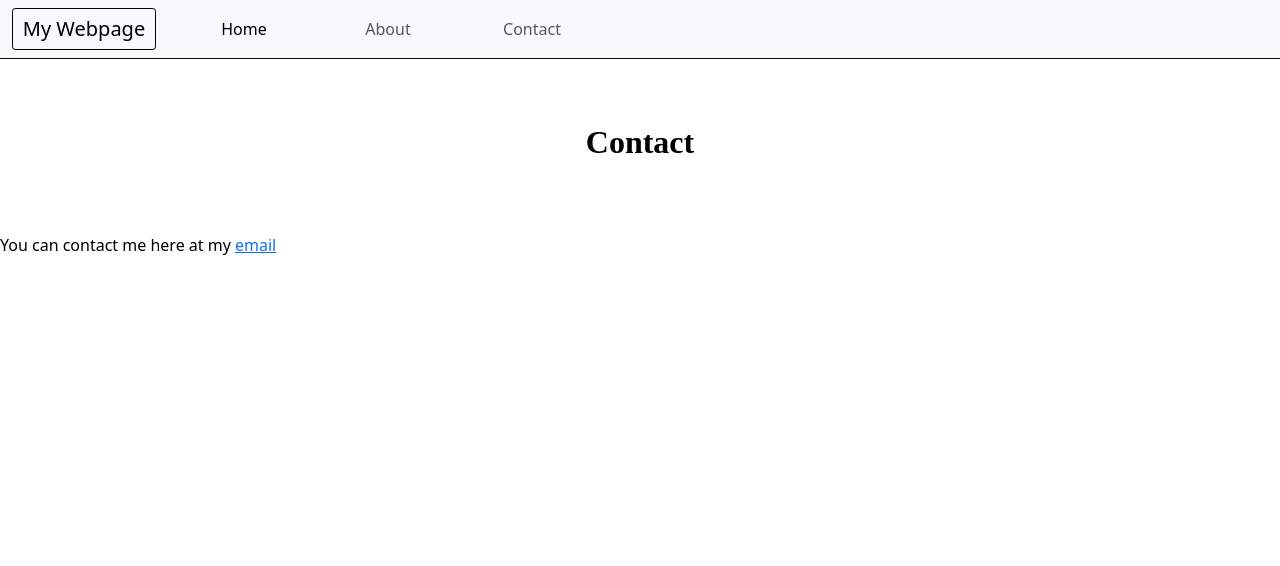
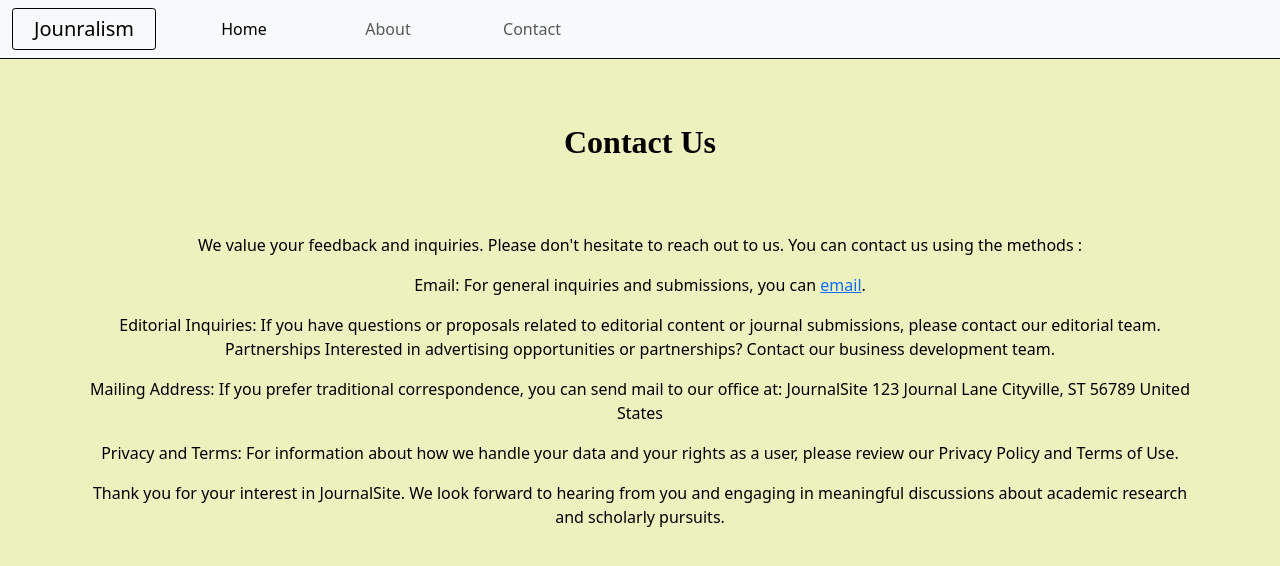
Before and after one commit to Killrbee1/Html-3-web-pages, a plain HTML site: page page3.html in a window 1280 px wide. Drawn offline with nearby package versions, Linux system fonts and the light colour scheme.

Commit message:
4 files modified

```diff
--- a/page3.html
+++ b/page3.html
@@ -16,7 +16,7 @@
 
     <nav class="navbar navbar-expand-lg bg-body-tertiary">
       <div class="container-fluid">
-        <a class="navbar-brand" href="#">My Webpage</a>
+        <a class="navbar-brand" href="#">Jounralism</a>
         <button class="navbar-toggler" type="button" data-bs-toggle="collapse" data-bs-target="#navbarSupportedContent" aria-controls="navbarSupportedContent" aria-expanded="false" aria-label="Toggle navigation">
           <span class="navbar-toggler-icon"></span>
         </button>
@@ -37,12 +37,40 @@
 
     <main>
       <center>
-      <h1>Contact</h1>
+      <h1>Contact Us</h1>
       </center>
     </main>
 
-    <p> You can contact me here at my <a href="https://youtu.be/dQw4w9WgXcQ?si=W0A7uq0T7GQI7ILC">email</a></p>
-    <footer id = "Copyright 2023"></footer>
+    <div class="container text-center">
+      <div class="row align-items-start">
+        <div class="col">
+
+<p>We value your feedback and inquiries. Please don't hesitate to reach out to us. You can contact us using the methods :</p>
+
+
+<p>Email:
+For general inquiries and submissions, you can <a href="https://youtu.be/dQw4w9WgXcQ?si=W0A7uq0T7GQI7ILC">email</a>.</p>
+
+Editorial Inquiries:
+If you have questions or proposals related to editorial content or journal submissions, please contact our editorial team.
+
+<p> Partnerships
+Interested in advertising opportunities or partnerships? Contact our business development team.</p>
+
+<p>Mailing Address:
+If you prefer traditional correspondence, you can send mail to our office at:
+
+JournalSite
+123 Journal Lane
+Cityville, ST 56789
+United States</p>
+
+<p>Privacy and Terms:
+For information about how we handle your data and your rights as a user, please review our Privacy Policy and Terms of Use.</p>
+
+Thank you for your interest in JournalSite. We look forward to hearing from you and engaging in meaningful discussions about academic research and scholarly pursuits.
+        </div>
+    </div>
 
     <script src="https://cdn.jsdelivr.net/npm/bootstrap@5.3.2/dist/js/bootstrap.bundle.min.js" integrity="sha384-C6RzsynM9kWDrMNeT87bh95OGNyZPhcTNXj1NW7RuBCsyN/o0jlpcV8Qyq46cDfL" crossorigin="anonymous"></script>
   </body>
--- a/styles.css
+++ b/styles.css
@@ -6,7 +6,7 @@ body {
   margin: 0;
   font-family: system-ui, 'Times New Roman', Times, serif;
   color: black;
-  background-color: white;
+  background-color: rgb(237, 241, 190);
 }
 
 
```
Also changed, not shown: index.html (+10 -7 lines), page2.html (+19 -12 lines).
